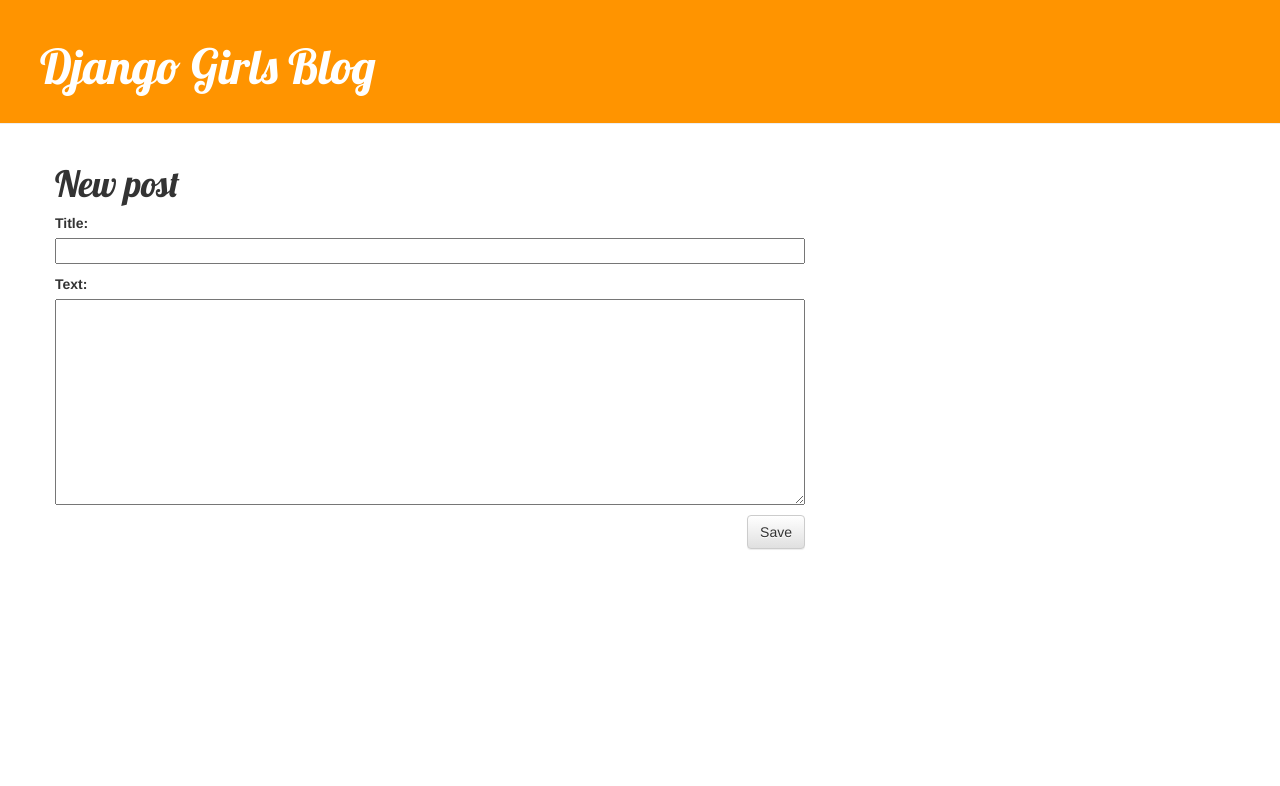
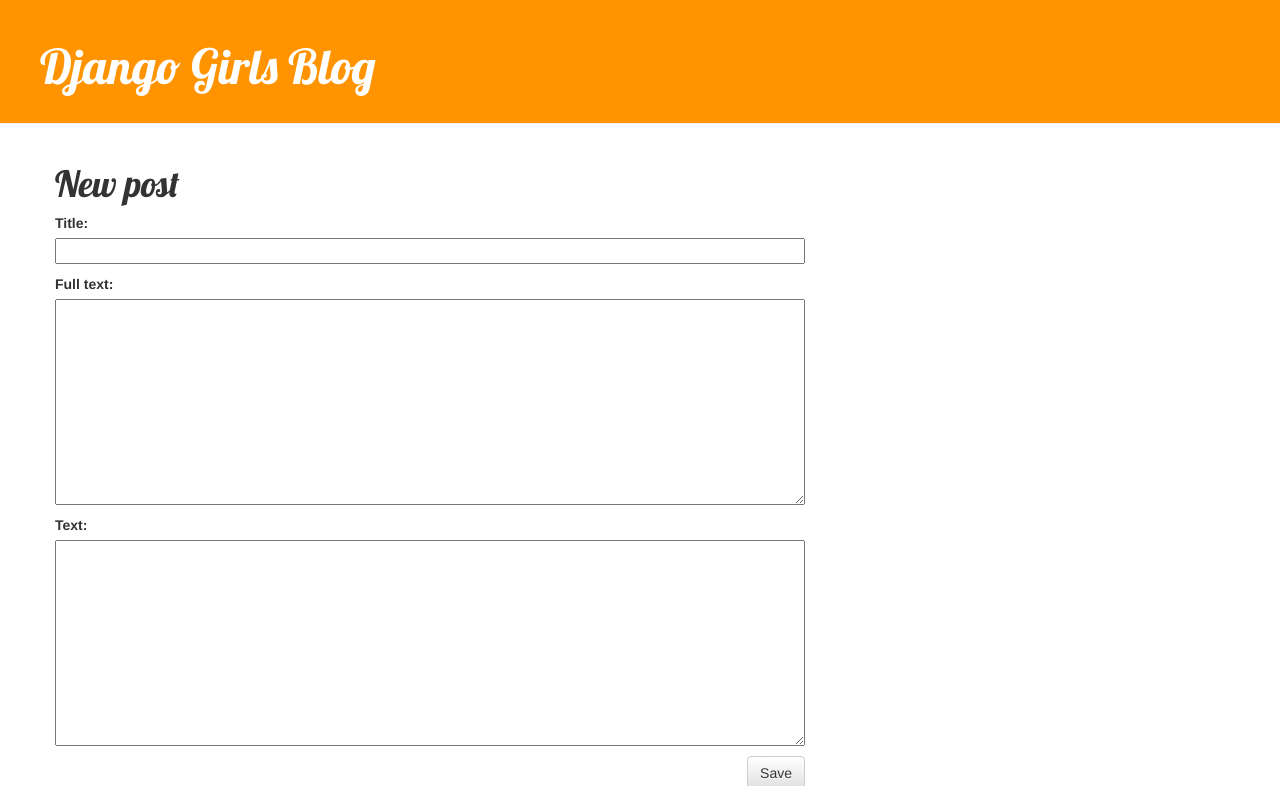
Before and after one commit to ni4yja/my-first-blog, a Django app: page /post/new/ in a window 1280 px wide. Shown: the top 786 px of the page. Run offline with Django 3.2, Linux system fonts and the light colour scheme; some libraries are stand-ins or nearby versions.

Commit message:
full text field added

```diff
--- a/blog/forms.py
+++ b/blog/forms.py
@@ -6,4 +6,4 @@ class PostForm(forms.ModelForm):
 
     class Meta:
         model = Post
-        fields = ('title', 'text',)
+        fields = ('title', 'full_text', 'text',)
--- a/blog/models.py
+++ b/blog/models.py
@@ -6,6 +6,7 @@ class Post(models.Model):
     author = models.ForeignKey('auth.User')
     title = models.CharField(max_length=200)
     text = models.TextField()
+    full_text = models.TextField()
     created_date = models.DateTimeField(
             default=timezone.now)
     published_date = models.DateTimeField(
--- a/blog/templates/blog/post_detail.html
+++ b/blog/templates/blog/post_detail.html
@@ -11,6 +11,6 @@
     		<a class="btn btn-default" href="{% url 'post_edit' pk=post.pk %}"><span class="glyphicon glyphicon-pencil"></span></a>
 		{% endif %}
         <h1> {{ post.title }}</h1>
-        <p>{{ post.text|linebreaksbr }}</p>
+        <p>{{ post.full_text|default:post.text|safe|linebreaksbr }}</p>
     </div>
 {% endblock %}
```
Also changed, not shown: blog/migrations/0002_post_full_text.py (added).
